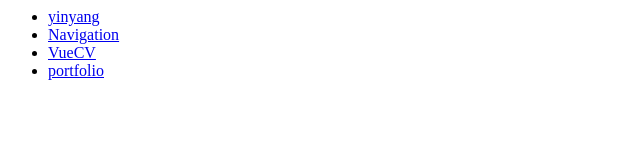
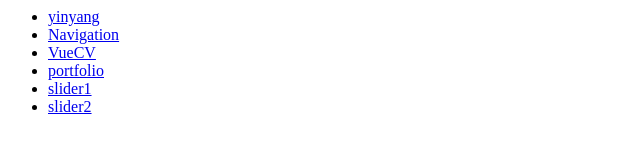
Before and after one commit to TOMMYWHY/CV, a plain HTML site: page effects/index.html in a window 1280 px wide. Shown: the whole page, without its empty margins (0-640 px from the left). Drawn offline with Linux system fonts and the light colour scheme.

Commit message:
upload navigation

```diff
--- a/effects/index.html
+++ b/effects/index.html
@@ -22,6 +22,12 @@
 	<li>
 		<a href="./old-cv/index.html">portfolio</a>
 	</li>
+	<li>
+		<a href="./slider01/index.html">slider1</a>
+	</li>
+	<li>
+		<a href="./slider02/index.html">slider2</a>
+	</li>
 </ul>
 </body>
 </html>
```
